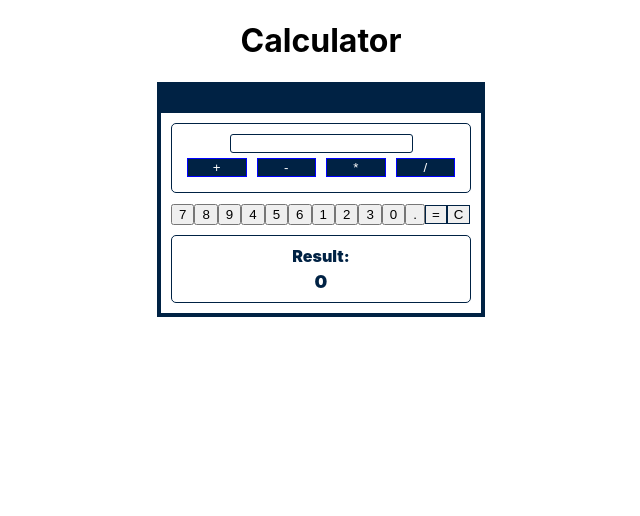
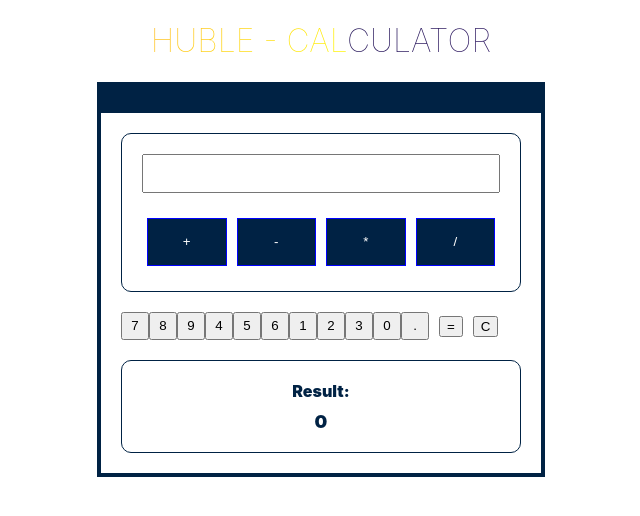
Before and after one commit to christiangubana/simple-calculator, a React (Create React App) app: page / in a window 1280 px wide. Shown: the top 516 px of the page, without its empty margins (319-959 px from the left). Built offline with nearby package versions, Linux system fonts and the light colour scheme.

Commit message:
update look and fill layout

```diff
--- a/src/App.js
+++ b/src/App.js
@@ -3,7 +3,7 @@ import Calculator from "./components/Calculator";
 function App() {
   return (
     <div className="App">
-      <h1 className="header">Calculator</h1>
+      <h1 className="header">Huble - Calculator</h1>
       <Calculator />
     </div>
   );
--- a/src/components/Calculator.css
+++ b/src/components/Calculator.css
@@ -1,34 +1,31 @@
 .calculator-wrapper {
   border: 4px solid #002244;
   border-top: 31px solid #002244;
-  padding: 10px;
-  width: 300px;
+  padding: 20px; /* Increase padding for better spacing */
+  width: 400px; /* Increase the width of the calculator */
   margin: auto;
 }
 
 .input-wrapper {
   border: 1px solid #002244;
-  margin-bottom: 10px;
-  padding: 10px;
-  border-radius: 5px;
+  margin-bottom: 20px; /* Increase margin-bottom for better spacing */
+  padding: 20px; /* Increase padding for better spacing */
+  border-radius: 10px; /* Increase border-radius for rounded corners */
 }
 
 input {
-  margin: auto;
-  display: block;
-  border: 1px solid #002244;
-  border-radius: 3px;
+  width: 100%; /* Make the input fill the entire width of its container */
+  margin-bottom: 10px; /* Add some space below the input */
+  padding: 10px;
+  box-sizing: border-box; /* Include padding and border in the width calculation */
 }
-.buttons-wrapper {
+
+.operators {
   display: flex;
   flex-wrap: wrap;
-  align-items: center;
+  margin-top: 10px; /* Add some space above the operators */
 }
-.operators {
-  flex: 1;
-  display: flex;
-  flex-wrap: wrap;
-}
+
 .operators button {
   border: 1px solid blue;
   color: blue;
@@ -36,20 +33,33 @@ input {
   margin: 5px;
   background-color: #002244;
   color: #fff;
-  width: 48px; /* Set the width of each operator button */
+  width: 48px;
+  height: 48px; /* Set the height of each operator button to make them cubes */
 }
+
+.buttons-wrapper {
+  display: flex;
+  flex-wrap: wrap;
+  align-items: center;
+  gap: 10px; /* Add some space between buttons */
+}
+
+.numbers button {
+  width: 28px;
+  height: 28px; /* Set the height of each number button to make them cubes */
+}
+
 .calculate-button button,
 .clear-button button {
-  border: 1px solid #002244;
-  flex: 2;
+  flex: 1;
 }
 
 .result-wrapper {
-  margin-top: 10px;
+  margin-top: 20px; /* Increase margin-top for better spacing */
   text-align: center;
-  border: 1px solid #002244; /* Add a border to surround the result section */
-  padding: 10px;
-  border-radius: 5px;
+  border: 1px solid #002244;
+  padding: 20px; /* Increase padding for better spacing */
+  border-radius: 10px;
 }
 
 .result-label {
@@ -58,7 +68,7 @@ input {
 }
 
 .result-value {
-  margin-top: 5px;
+  margin-top: 10px; /* Add some space above the result value */
   font-size: 18px;
   color: #002244;
   font-weight: 900;
--- a/src/index.css
+++ b/src/index.css
@@ -11,6 +11,33 @@ code {
   font-family: source-code-pro, Menlo, Monaco, Consolas, "Courier New",
     monospace;
 }
+
 .header {
   text-align: center;
+  font-weight: 100;
+  font-style: normal;
+  font-size: xx-large;
+  text-transform: uppercase;
+  background-image: linear-gradient(
+    -225deg,
+    #231557 0%,
+    #44107a 29%,
+    #ff1361 67%,
+    #fff800 100%
+  );
+  background-size: auto auto;
+  background-clip: border-box;
+  background-size: 200% auto;
+  color: #fff;
+  background-clip: text;
+  text-fill-color: transparent;
+  -webkit-background-clip: text;
+  -webkit-text-fill-color: transparent;
+  animation: textclip 2s linear infinite;
 }
+
+@keyframes textclip {
+  to {
+    background-position: 200% center;
+  }
+}
```
